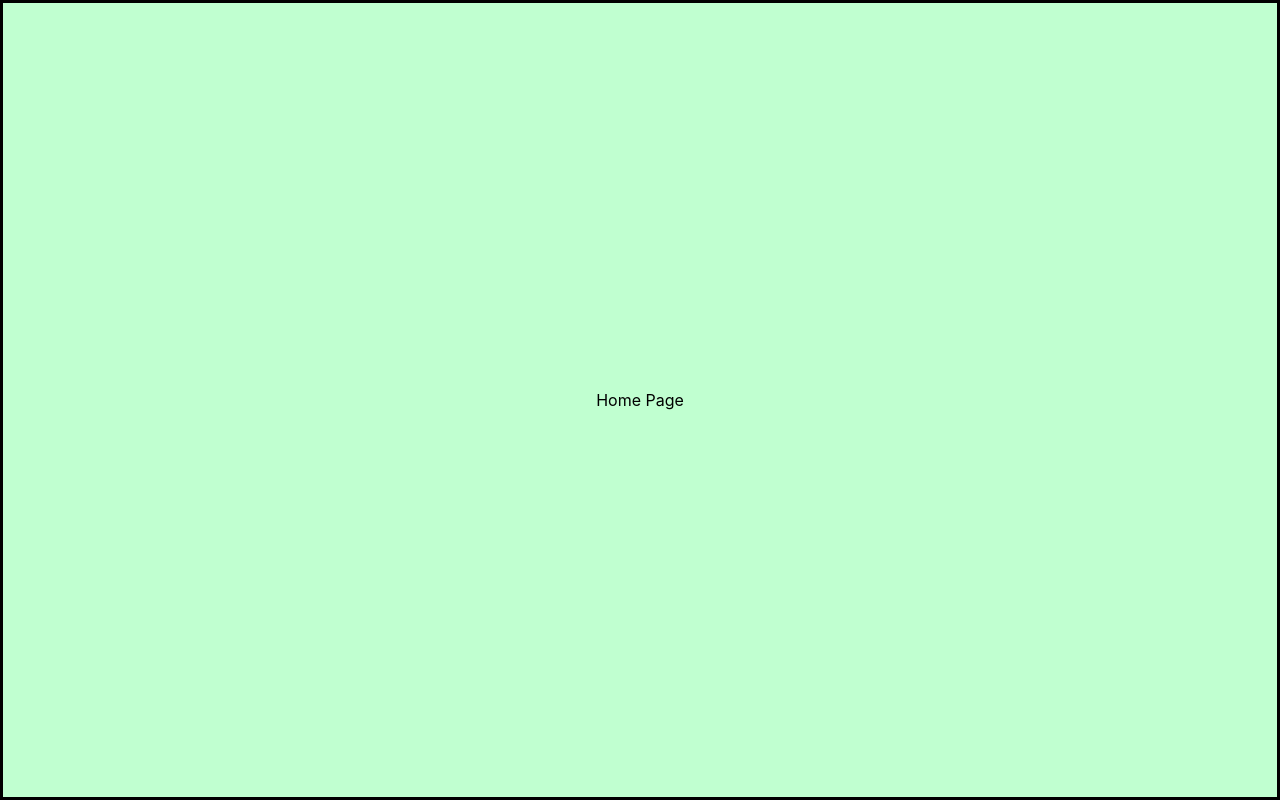
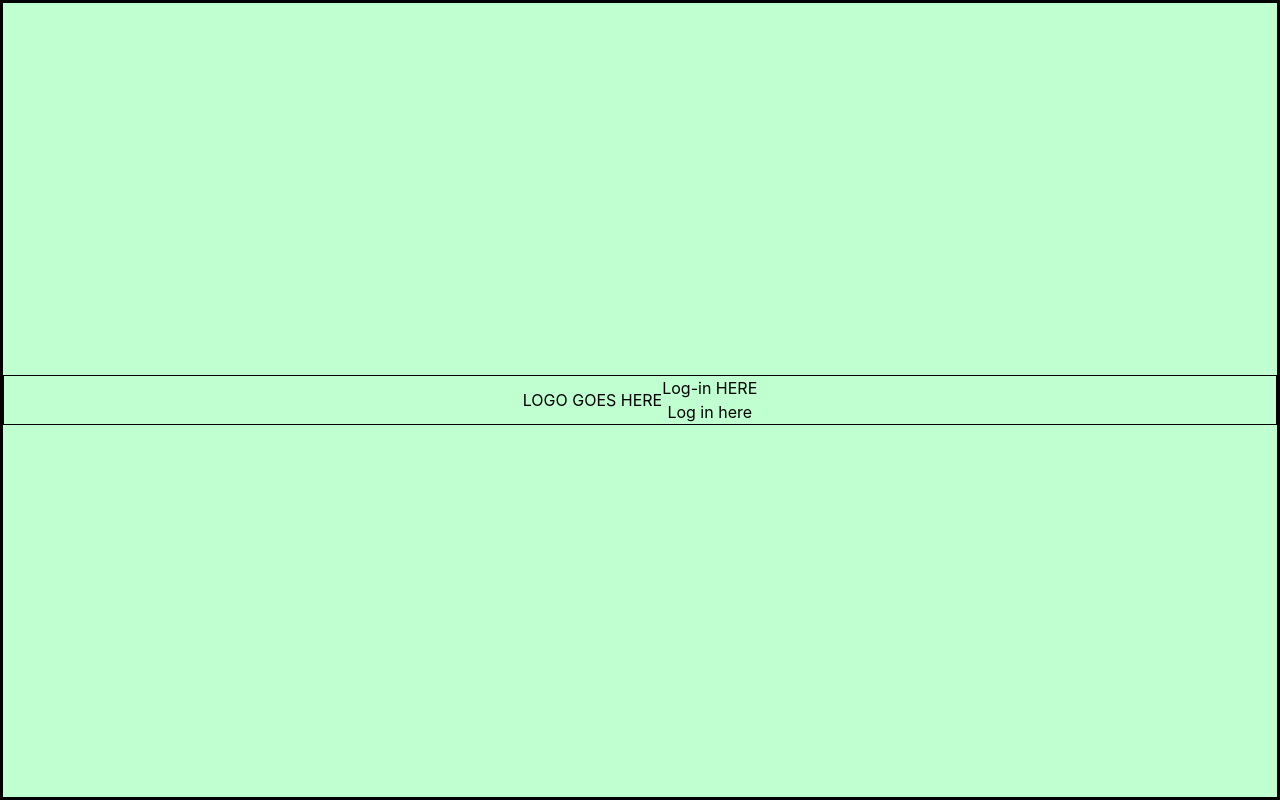
Before and after one commit to Jon-Grabowski/money-magnet-frontend, a React (Create React App) app: page / in a window 1280 px wide. Built offline with nearby package versions, Linux system fonts and the light colour scheme.

Commit message:
created empty login and signup components"

```diff
--- a/package.json
+++ b/package.json
@@ -37,6 +37,7 @@
     ]
   },
   "devDependencies": {
-    "tailwindcss": "^3.4.1"
+    "tailwindcss": "^3.4.1",
+    "@babel/plugin-proposal-private-property-in-object":""
   }
 }
--- a/src/App.css
+++ b/src/App.css
@@ -1,6 +1,5 @@
 .App {
   display: flex;
-  justify-content: center;
   text-align: center;
   min-height: 100vh;
   align-items: center;
--- a/src/Home/Home.js
+++ b/src/Home/Home.js
@@ -1,9 +1,16 @@
 import React from 'react'
+import Login from '../Signup-Login/Login'
 
 function Home() {
     return (
-        <div>
-            <h1>Home Page</h1>
+        <div className='flex justify-center items-center container mx-auto border'>
+            <div>
+                <h1 className=''>LOGO GOES HERE</h1>
+            </div>
+            <div>
+                <h1>Log-in HERE</h1>
+                <Login/>
+            </div>
         </div>
     )
 }
--- /dev/null
+++ b/src/Signup-Login/Login.js
@@ -0,0 +1,11 @@
+import React from 'react'
+
+function Login() {
+    return (
+        <div>
+            <h1>Log in here</h1>
+        </div>
+    )
+}
+
+export default Login
--- /dev/null
+++ b/src/Signup-Login/SignUp.js
@@ -0,0 +1,11 @@
+import React from 'react'
+
+function SignUp() {
+    return (
+        <div>
+
+        </div>
+    )
+}
+
+export default SignUp
```
